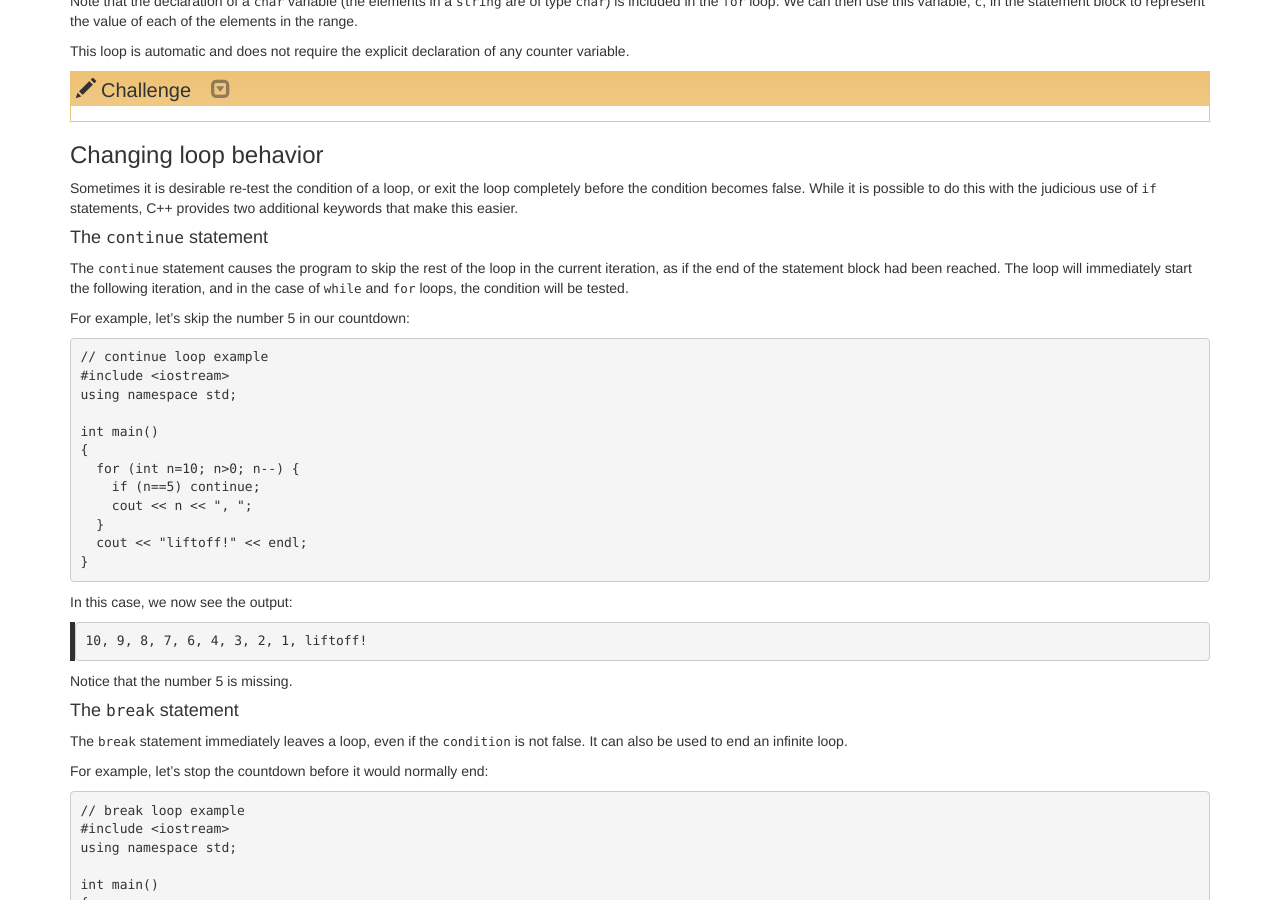
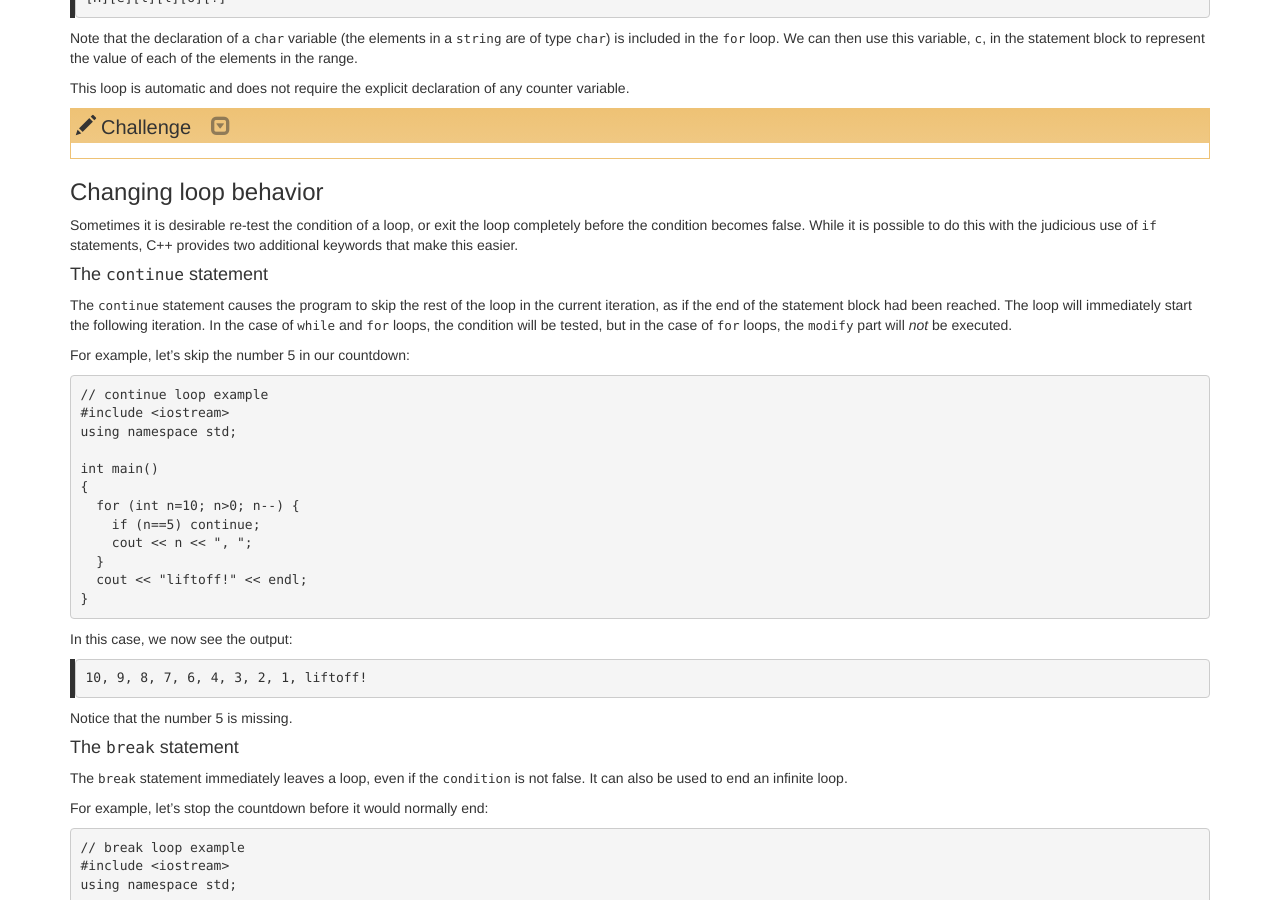
Before and after one commit to ornl-ssd/cpp-novice, a Jekyll site: the page built from _episodes/06-flowcontrol.md, in a window 1280 px wide and 900 px high, scrolled down 4683 px. Built offline with Jekyll 4.4.1, drawn with Linux system fonts in a browser that asks for light colours; some of the changed text lies outside the part shown.

Commit message:
Signed-off-by: Greg Watson <g.watson@computer.org>

```diff
--- a/_episodes/06-flowcontrol.md
+++ b/_episodes/06-flowcontrol.md
@@ -135,7 +135,7 @@ Note that `else if` are two separate keywords, not a single keyword, so the can
 >
 > Now run the program and check what output is produced. Did it do what you expect?
 >
-> > ##Solution
+> >##Solution
 > >
 > > When you run the program, you should see the following:
 > >
@@ -387,8 +389,8 @@ This loop is automatic and does not require the explicit declaration of any coun
 >
 >   n = -5;
 >   do {
-> 	  n += 3;
-> 	  cout << n << ", ";
+>     n += 3;
+>     cout << n << ", ";
 >   } while (n <= 7);
 >   cout << "n is finally " << n << endl;
 > }
@@ -404,7 +406,8 @@ to do this with the judicious use of `if` statements, C++ provides two additiona
 #### The `continue` statement
 
 The `continue` statement causes the program to skip the rest of the loop in the current iteration, as if the end of the statement block had
-been reached. The loop will immediately start the following iteration, and in the case of `while` and `for` loops, the condition will be tested.
+been reached. The loop will immediately start the following iteration. In the case of `while` and `for` loops, the condition will be tested,
+but in the case of `for` loops, the `modify` part will *not* be executed.
 
 For example, let's skip the number 5 in our countdown:
 
```
Also changed, not shown: other parts of _episodes/06-flowcontrol.md (+2 -0 lines).
